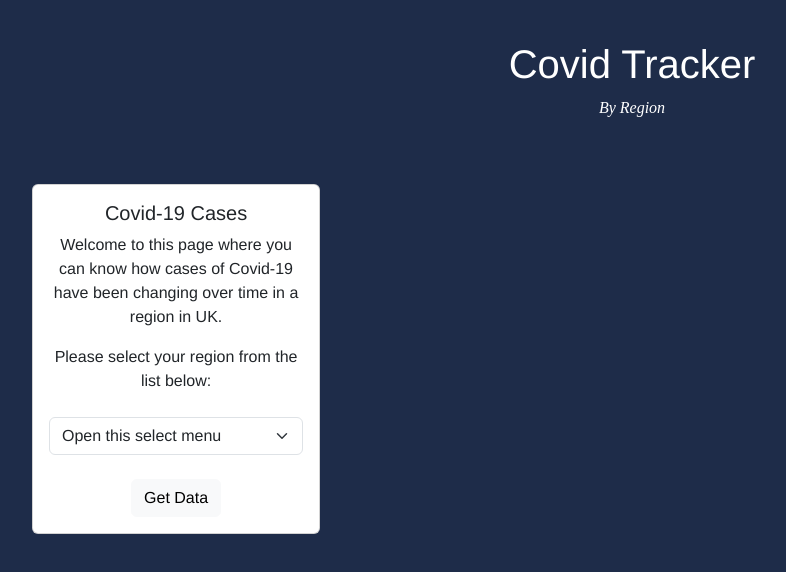
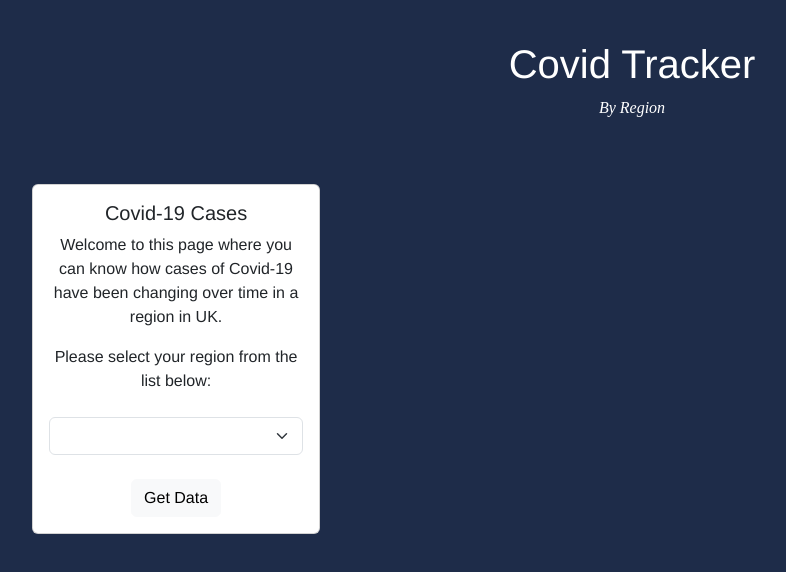
Before and after one commit to JayaPK21/covid-tracker, a React (Create React App) app: page / in a window 1280 px wide. Shown: the top 572 px of the page, without its empty margins (8-794 px from the left). Built offline with nearby package versions, Linux system fonts and the light colour scheme.

Commit message:
Updates the region options in the list

```diff
--- a/src/components/MainInfo.js
+++ b/src/components/MainInfo.js
@@ -1,4 +1,4 @@
-import React from "react";
+import React, { useState } from "react";
 import axios from 'axios';
 import { BrowserRouter as Router, Route, Routes, NavLink } from 'react-router-dom';
 import DisplayData from "./DisplayData";
@@ -11,12 +11,14 @@ import { setDataInfo } from "../state/datainfo";
 
 function MainInfo() {
 
-    const datainfo = useSelector(state => state.datainfo)
+    const [selectRegion, setSelectRegion] = useState("");
+    const datainfo = useSelector(state => state.datainfo);
     const dispatch = useDispatch();
 
     const handleRegionChange = (event) => {
         const newRegion = event.target.value;
         console.log("Selected Region: " + newRegion);
+        setSelectRegion(newRegion);
         dispatch(setDataInfo({ ...datainfo, regionName: newRegion }))
     }
 
@@ -41,7 +43,7 @@ function MainInfo() {
 
         const
             AreaType = "region",
-            AreaName = "South West";
+            AreaName = selectRegion;
 
         const
             filters = [
@@ -66,7 +68,7 @@ function MainInfo() {
         const first30Records = result.data.slice(0, 30);
         console.log(first30Records);
 
-        dispatch(setDataInfo({ ...datainfo, data: first30Records }))
+        dispatch(setDataInfo({ ...datainfo, data: first30Records }));
 
     };  // main
 
@@ -88,13 +90,13 @@ function MainInfo() {
                             id="selectRegion"
                             className="form-select my-4"
                             aria-label="Default select example"
-                            value={datainfo.regionName}
+                            value={selectRegion}
                             onChange={(event) => handleRegionChange(event)}
                             >
-                            <option defaultValue="">Open this select menu</option>
-                            <option value="1">One</option>
-                            <option value="2">Two</option>
-                            <option value="3">Three</option>
+                            <option defaultValue=""></option>
+                            <option value="South West">South West</option>
+                            <option value="North West">North West</option>
+                            <option value="South East">South East</option>
                         </select>
 
                         <NavLink to="chart">
--- a/src/components/TableData.js
+++ b/src/components/TableData.js
@@ -18,7 +18,7 @@ function TableData() {
     return(
         <>
             <div className="p-2 px-5">
-                <h5 className="text-white">Following table lists the daily cases of Covid-19 registered over a period of one month in the {datainfo.regionName} region of UK.</h5>
+                <h5 className="text-white">Following table lists the daily cases of Covid-19 registered over a period of one month in the {datainfo.data[0].name} region of UK.</h5>
                 <p className="text-white">Records with more than 100 daily cases are highlighted.</p>
                 <table className="table m-4 table-info table-striped table-hover">
                     <thead>
```
